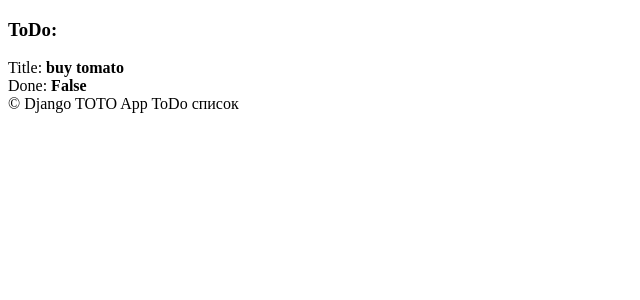
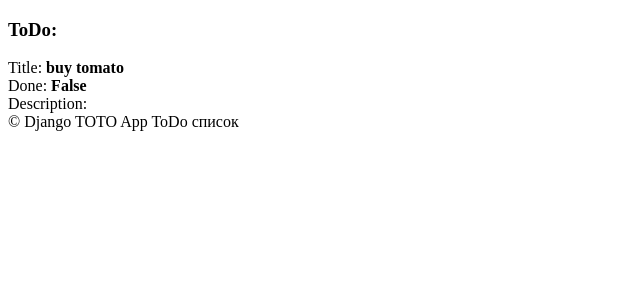
Before and after one commit to oleksdev2/django-todo-project, a Django app: page /todos/7/ in a window 1280 px wide. Shown: the part 70-370 px from the top of the page, without its empty margins (0-640 px from the left). Run offline with Django 5.2, Linux system fonts and the light colour scheme; data comes from the database, SQL or seed files in the repository; both versions use the stored data as it was after the commit.

Commit message:
Добавление description на форму todoitem_detail.html

```diff
--- a/todo_list/templates/todo_list/todoitem_detail.html
+++ b/todo_list/templates/todo_list/todoitem_detail.html
@@ -9,5 +9,6 @@
   <div>
     <div>Title: <strong>{{ object.title }}</strong></div>
     <div>Done: <strong>{{ object.done }}</strong></div>
+    <div>Description: <strong>{{ object.description }}</strong></div>
   </div>
 {% endblock %}
```
Also changed, not shown: todo_db.sqlite3.
